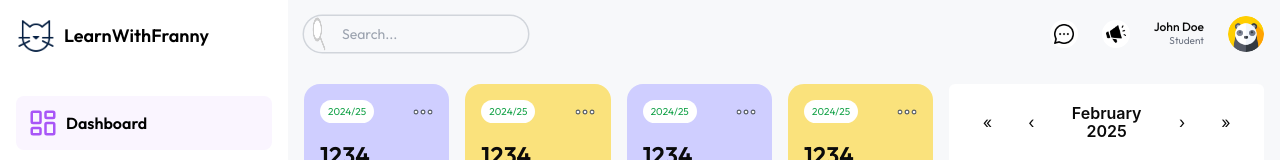
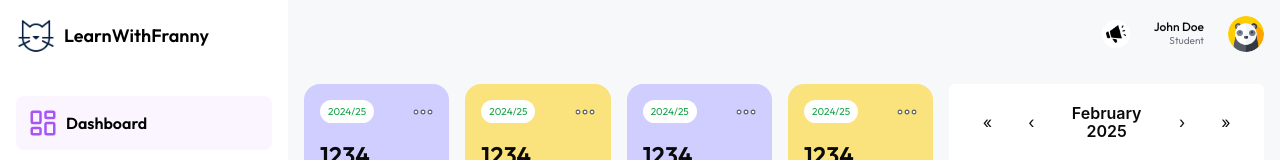
Before and after one commit to Koppang-Dev/LearnWithFranny, a Next.js app in the folder frontend/: page /dashboard in a window 1280 px wide. Shown: the top 160 px of the page. Built offline with nearby package versions, Linux system fonts and the light colour scheme.

Commit message:
Setting up dashboard nvabar to be changed

```diff
--- a/frontend/src/components/Navbar.jsx
+++ b/frontend/src/components/Navbar.jsx
@@ -3,23 +3,20 @@ import Image from "next/image";
 const Navbar = () => {
   return (
     <div className="flex items-center justify-between p-4">
-      {/* SEARCH BAR */}
-      <div className="hidden md:flex item-center gap-2 text-sm rounded-full ring-[1.5px] ring-gray-300 px-2 ">
-        <Image src="/images/search.png" alt="" width={14} height={14} />
-        <input
-          type="text"
-          placeholder="Search..."
-          className="w-[200px] p-2 bg-transparent outline-none"
-        />
-      </div>
+      {/* User Profile Image and Name */}
+
+      {/* Notifications Symbol */}
 
       {/* ICONS AND USER */}
       <div className="flex items-center gap-6 justify-end w-full">
         <div className="bg-white rounded-full w-7 h-7 flex items-center justify-center cursor-pointer">
-          <Image src="/images/message.png" alt="" width={20} height={20} />
-        </div>
-        <div className="bg-white rounded-full w-7 h-7 flex items-center justify-center cursor-pointer">
-          <Image src="/images/announcement.png" alt="" width={20} height={20} />
+          <Image
+            src="/images/announcement.png"
+            alt=""
+            width={20}
+            height={20}
+            className="bg-none"
+          />
         </div>
         <div className="flex flex-col">
           <span className="text-xs leading-3 font-medium">John Doe</span>
```
